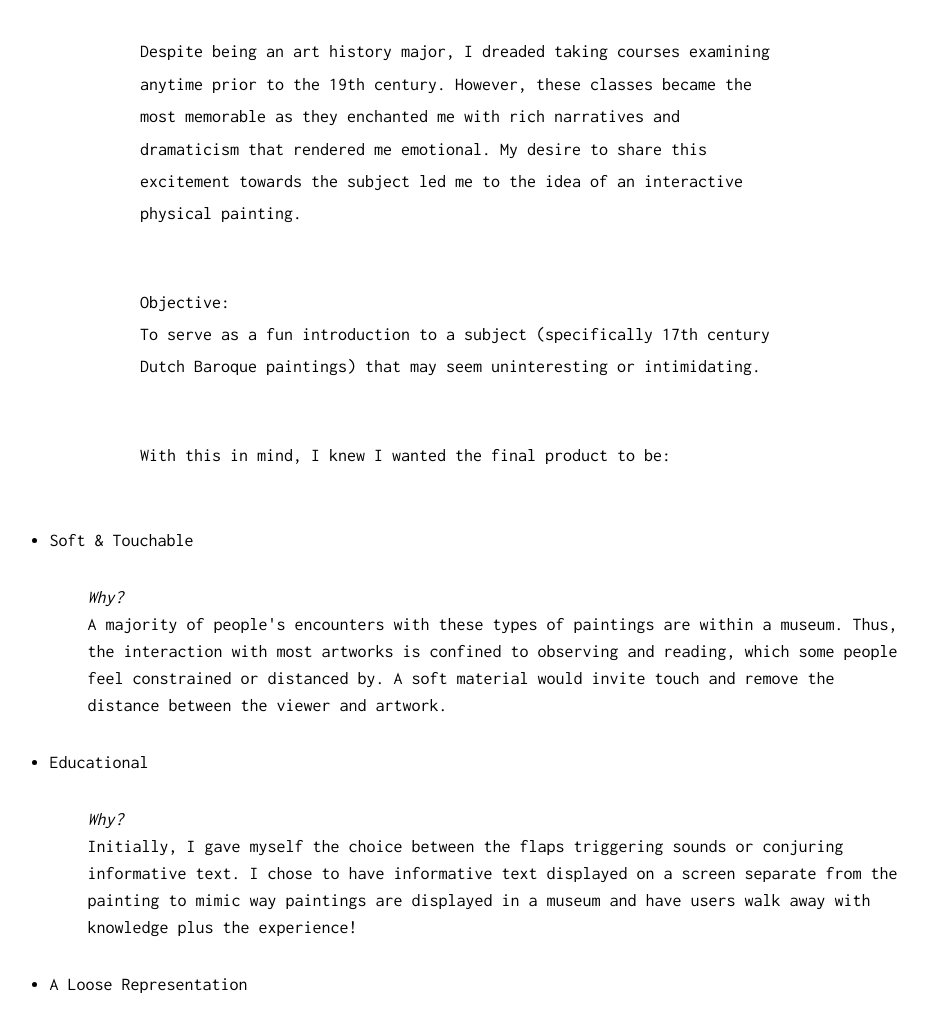
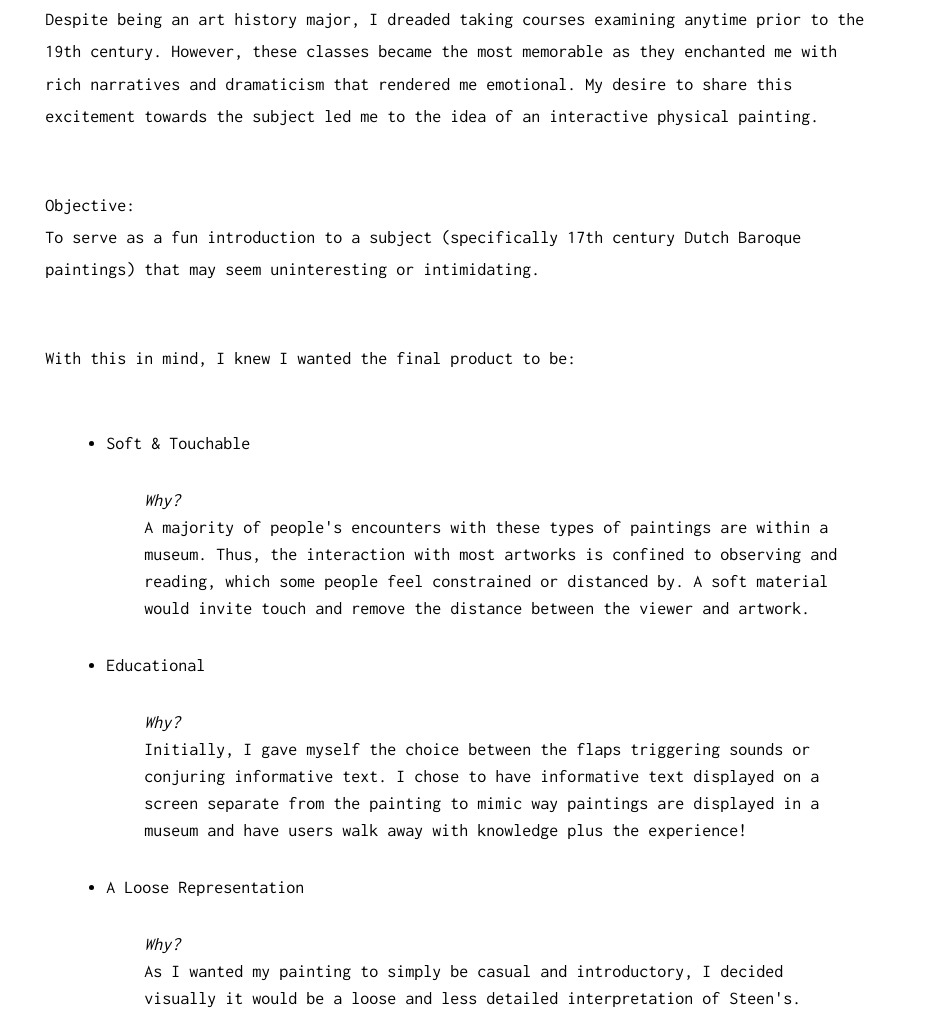
Before and after one commit to raclim/raclim-site, a plain HTML site: page projects/soft-steen.html in a window 1280 px wide. Shown: the part 1647-2662 px from the top of the page, without its empty margins (184-1112 px from the left). Drawn offline with Linux system fonts and the light colour scheme.

Commit message:
Update style.css

```diff
--- a/style.css
+++ b/style.css
@@ -20,7 +20,7 @@ li {
 
 .pageList {
 	list-style-type: disc;
-	width: 75%;
+	width: 65%;
 }
 
 .pageListItem {
@@ -222,7 +222,7 @@ p {
 .project-info {
 	text-align: left;
 	margin: 56px auto 56px auto;
-	width:50%;
+	width:65%;
 }
 
 .videoTitle {
```
